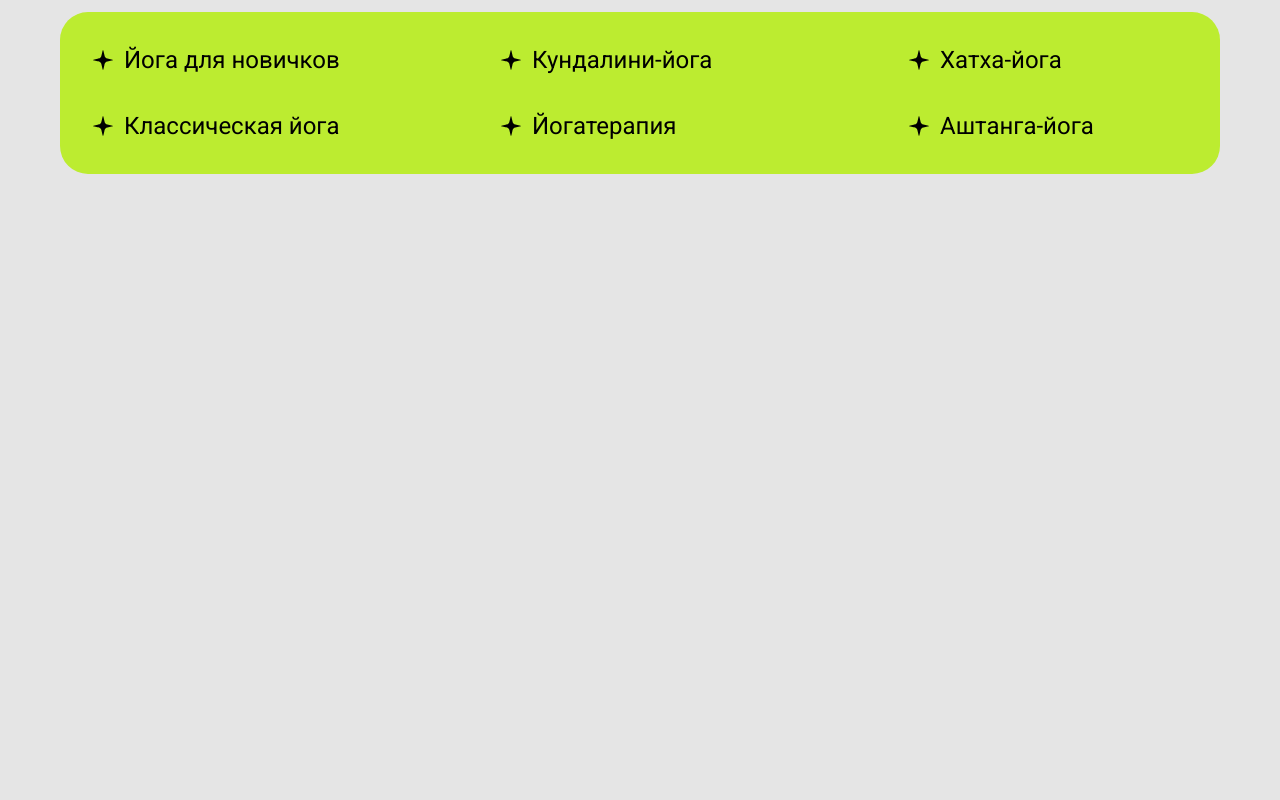
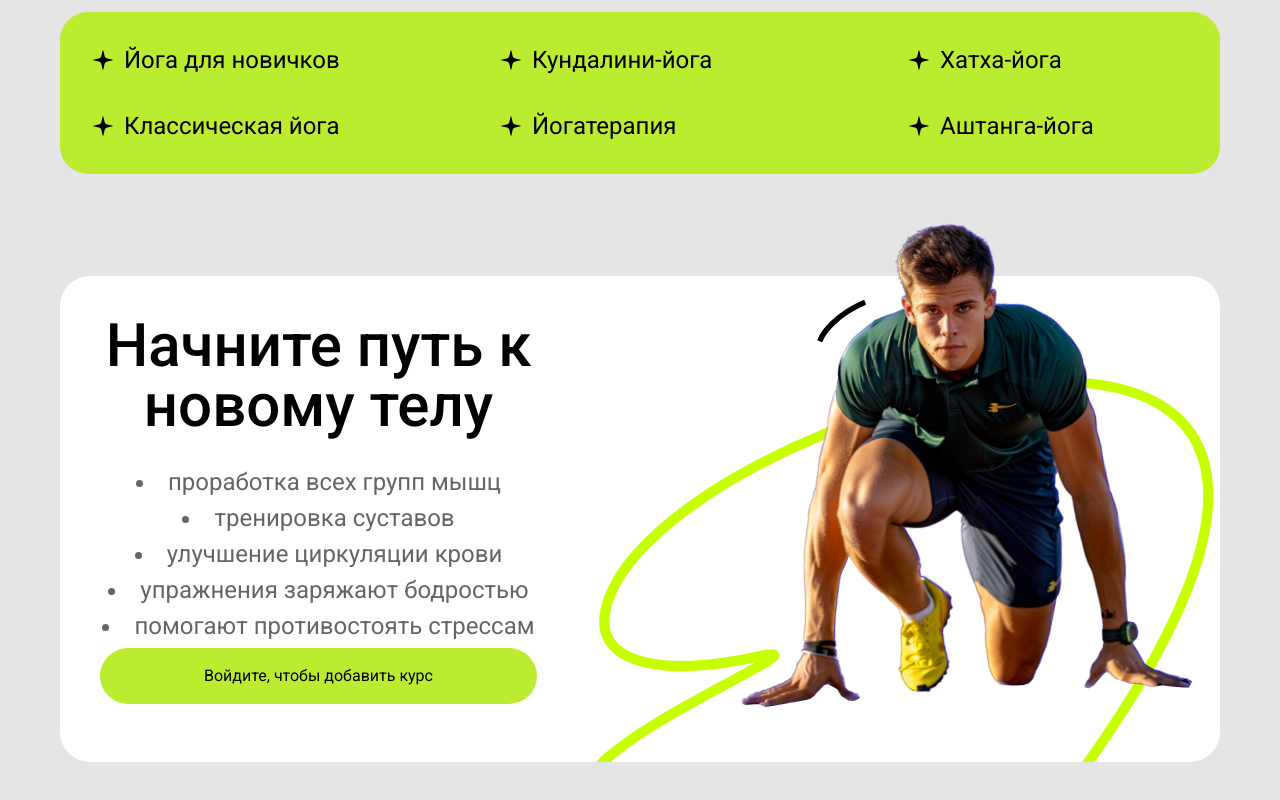
Before and after one commit to ax1lebafer/fitness, a React (Vite) app: page /courses in a window 1280 px wide. Shown: the part 934-1734 px from the top of the page. Before the commit the page ends 1108 px from the top, so only its background shows below. Built offline with nearby package versions, Linux system fonts and the light colour scheme.

Commit message:
Начал перенос проекта с Next.js на Vite React

```diff
--- a/src/pages/CoursePage.tsx
+++ b/src/pages/CoursePage.tsx
@@ -9,7 +9,7 @@ export default function CoursePage() {
       <Banner />
       <Tenets />
       <Directions />
-      {/*<StartBanner />*/}
+      <StartBanner />
     </main>
   );
 }
```
